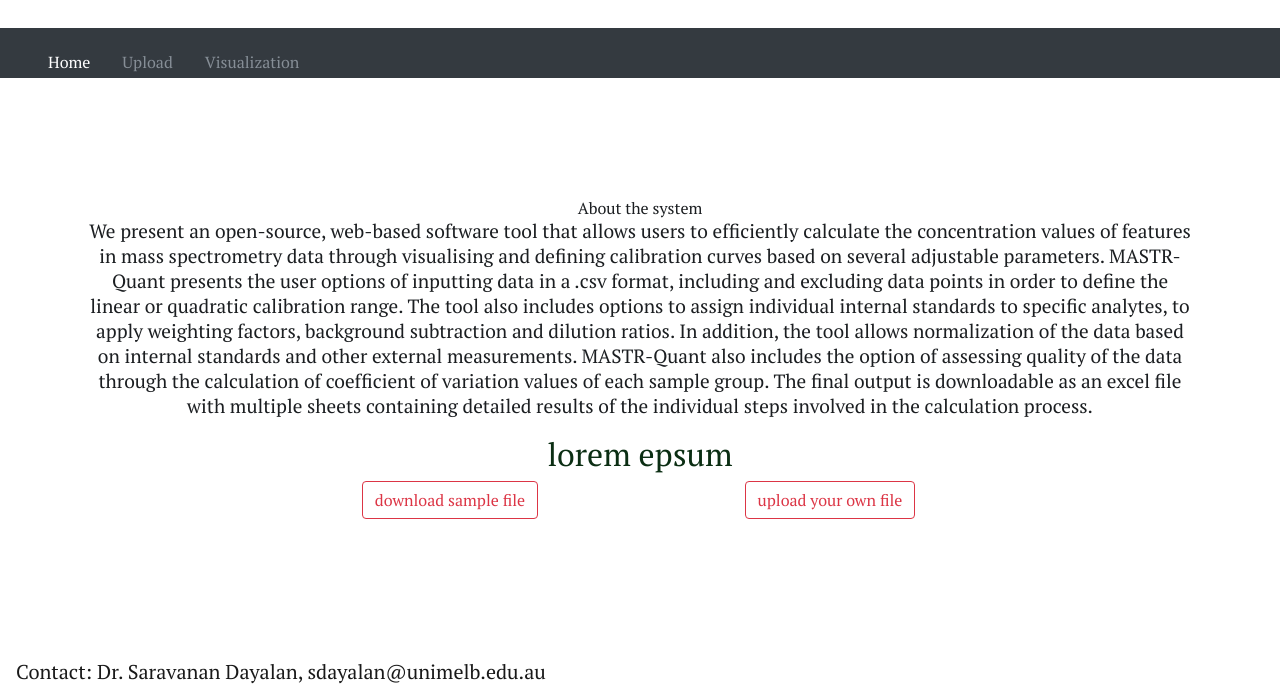
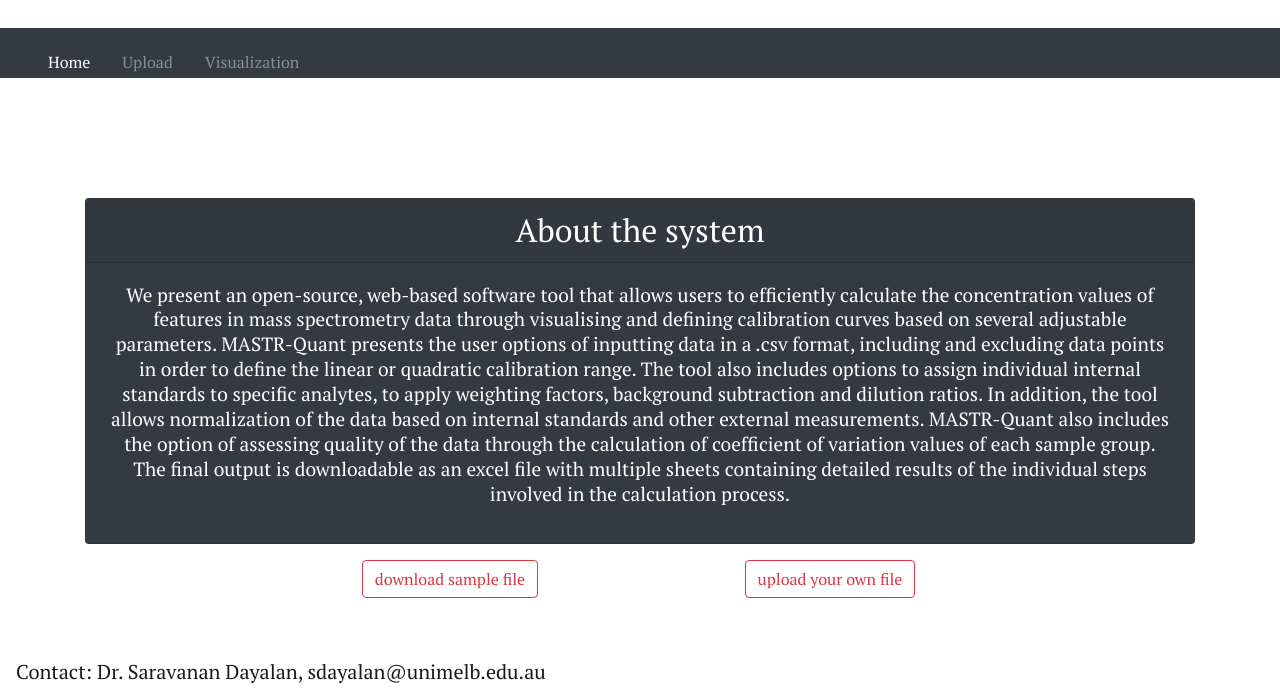
Before and after one commit to uncle-leng/metabio, a Django app: page / in a window 1280 px wide. Shown: the part 248-946 px from the top of the page. Run offline with Django 3.2, Linux system fonts and the light colour scheme; some libraries are stand-ins or nearby versions.

Commit message:
bug fixed

```diff
--- a/templates/main_page.html
+++ b/templates/main_page.html
@@ -66,14 +66,13 @@
                     {% if home %}
                         <!--<h1 class="introduction_text">Introduction</h1>-->
                         <div class="container">
-                            <div class="panel">
-                                <div class="panel-heading">About the system</div>
-                                <div class="panel-body">
+                            <div class="card text-white bg-dark mb-3">
+                                <h2 class="card-header">About the system</h2>
+                                <div class="card-body">
                                     <p>We present an open-source, web-based software tool that allows users to efficiently calculate the concentration values of features in mass spectrometry data through visualising and defining calibration curves based on several adjustable parameters. MASTR-Quant presents the user options of inputting data in a .csv format, including and excluding data points in order to define the linear or quadratic calibration range. The tool also includes options to assign individual internal standards to specific analytes, to apply weighting factors, background subtraction and dilution ratios. In addition, the tool allows normalization of the data based on internal standards and other external measurements. MASTR-Quant also includes the option of assessing quality of the data through the calculation of coefficient of variation values of each sample group. The final output is downloadable as an excel file with multiple sheets containing detailed results of the individual steps involved in the calculation process.</p>
                                 </div>
                             </div>
                         </div>
-                        <h2 class="introduction_text">lorem epsum</h2>
                         <div class="container">
                             <div class="row">
                                 <form class="col-md-4 offset-2" name="download_sample" method="post">
@@ -93,7 +92,6 @@
 
                     {% if upload %}
                          <h1 class="introduction_text">Text</h1>
-                         <h2 class="introduction_text">lorem epsum</h2>
 
                          <form name="try" method="post">
                             {% csrf_token %}
@@ -926,6 +924,7 @@
         }
         function fill_IS_select_table(originData) {
             var count = 0;
+
             for (var each in originData) {
                 if (start_with(each, 'IS')) {
                     //IS_select[each] = originData[each];
@@ -984,7 +983,7 @@
             return true;
         }
 
-        /*
+
         function escapeJquery(srcString) {
             var escapseResult = srcString;
             var jsSpecialChars = ["\\", "^", "$", "*", "?", ".", "+", "(", ")", "[",
@@ -1002,7 +1001,7 @@
             }
             return escapseResult;
         }
-        */
+
     </script>
 
 
```
Also changed, not shown: metabioapp/upload_helper.py (+9 -0 lines).
